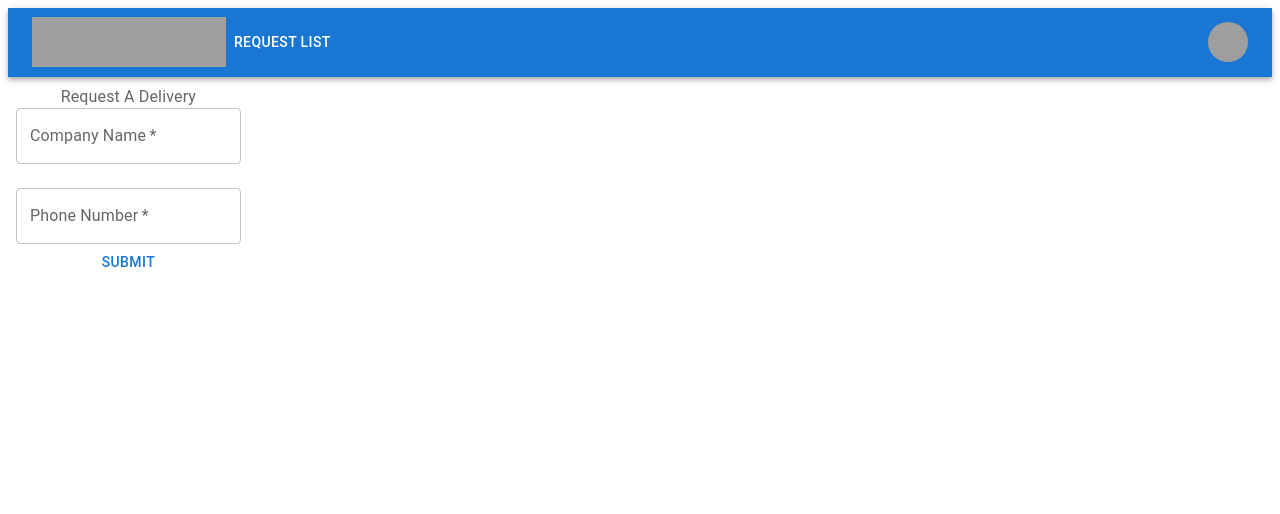
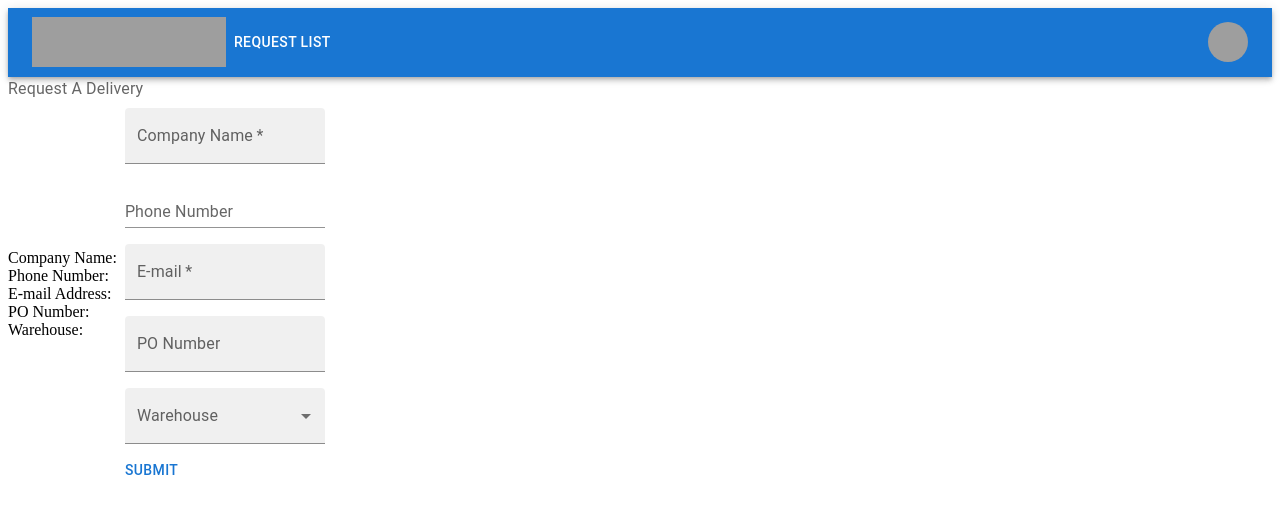
Before and after one commit to gtchiudi/ct-scheduling, a React (Vite) app: page /RequestForm in a window 1280 px wide. Shown: the top 514 px of the page. Built offline with nearby package versions, Linux system fonts and the light colour scheme; grey boxes are pictures that could not be loaded.

Commit message:
Update for home PC

```diff
--- a/src/main.jsx
+++ b/src/main.jsx
@@ -9,7 +9,7 @@ import { LocalizationProvider } from "@mui/x-date-pickers";
 import { AdapterDayjs } from "@mui/x-date-pickers/AdapterDayjs";
 import RequestList from "./routes/RequestList.jsx";
 import HeaderBar from "./components/HeaderBar.jsx";
-import Login from "./components/Login.jsx";
+import Login from "./routes/Login.jsx";
 import Home from "./routes/Home.jsx";
 import RequestForm from "./routes/RequestForm.jsx";
 
--- a/src/routes/RequestForm.jsx
+++ b/src/routes/RequestForm.jsx
@@ -2,40 +2,113 @@ import React from "react";
 import dayjs from "dayjs";
 import TextField from '@mui/material/TextField';
 import Button from '@mui/material/Button';
-import { Box, FormControl, FormLabel, Typography } from '@mui/material';
+import { Box, FormControl, FormLabel, MenuItem, Typography } from '@mui/material';
 
 const RequestForm = () => {
 
+    const warehouses = [
+        {
+            value: 'Aurora',
+        },
+        {
+            value: 'Euclid',
+        },
+        {
+            value: 'Cochran',
+        },
+    ]
+
+    const loads = [
+        {
+            value: 'Full',
+        },
+        {
+            value: 'LTL',
+        },
+        {
+            value: 'Container',
+        },
+    ]
+
     return (
-        <Typography textAlign="center">
+        <FormControl>
+            <FormLabel >Request A Delivery</FormLabel>
             <Box
                 component="form"
+                justifyContent="center"
+                alignItems="center"
+                display="flex"
+                margin="normal"
                 sx={{
-                "& > :not(style)": { m: 1, width: "25ch" },
+                    '& .MuiTextField-root': { m: 1, width: '25ch' }
                 }}
                 noValidate
                 autoComplete="off"
             >
                 <div>
-                    <FormControl>
-                        <FormLabel>Request A Delivery</FormLabel>
+                    <label for="Cname">Company Name:</label>
+                    <br></br>
+                    <label>Phone Number:</label>
+                    <br></br>
+                    <label>E-mail Address:</label>
+                    <br></br>
+                    <label>PO Number:</label>
+                    <br></br>
+                    <label>Warehouse:</label>
+                    <br></br>
+                </div>
+                <div>
                     <TextField
                         required
-                            id="outlined-required"
+                        id="Cname"
                         label="Company Name"
+                        variant="filled"
+                        textAlign="right"
                     ></TextField>
                     <br></br>
+
+                    <TextField
+                        id="PNumber"
+                        label="Phone Number"
+                        variant="standard"
+                        textAlign="right"
+                    ></TextField>
+                    <br></br>
+
                     <TextField
                         required
-                            id="outlined-number"
-                            label="Phone Number"
+                        id="EMail"
+                        label="E-mail"
+                        variant="filled"
                     ></TextField>
+                    <br></br>
+
+                    <TextField
+                        id="PONumber"
+                        label="PO Number"
+                        variant="filled"
+                    ></TextField>
+                    <br></br>
+
+                    <TextField
+                        select
+                        id="Warehouse"
+                        label="Warehouse"
+                        variant="filled"
+                    >
+                        {warehouses.map((option) => (
+                        <MenuItem key={option.value} value={option.value}>
+                            {option.value}
+                        </MenuItem>
+                        ))}
+                    </TextField>
+                    <br></br>
 
                     <Button>Submit</Button>
+                </div>
+
+            </ Box>
         </FormControl>
-                </div>
-            </Box>
-        </Typography>
    );
 };
 
```
Lines whose indentation alone changed are shown as unchanged.
